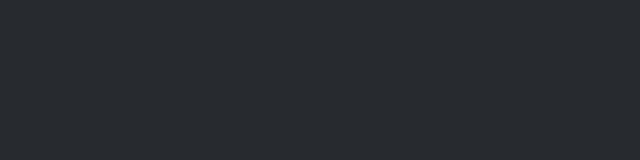
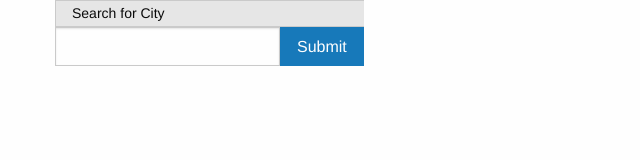
Before and after one commit to michaelf364/06-server-side-apis, a plain HTML site: page index.html in a window 1280 px wide. Shown: the whole page, without its empty margins (0-640 px from the left). Drawn offline with nearby package versions, Linux system fonts and the light colour scheme.

Commit message:
started working with foundation css

```diff
--- a/index.html
+++ b/index.html
@@ -1,22 +1,45 @@
 <!DOCTYPE html>
-<html lang="en">
+<html class="no-js" lang="en">
+
 <head>
     <meta charset="UTF-8">
     <meta name="viewport" content="width=device-width, initial-scale=1.0">
     <title>Weather Dashboard</title>
-    <link rel="stylesheet" href="./Assets/css/bootstrap.min.css">
+    <link rel="stylesheet" href="https://cdn.jsdelivr.net/npm/foundation-sites@6.6.3/dist/css/foundation.min.css"
+        integrity="sha256-ogmFxjqiTMnZhxCqVmcqTvjfe1Y/ec4WaRj/aQPvn+I=" crossorigin="anonymous">
     <link rel="stylesheet" href="./Assets/css/style.css">
 </head>
+
 <body>
     <header>
 
     </header>
-    <aside>
+    <main class="grid-container grid-frame">
+        <div class="grid-x">
+            <div class="grid-y">
+                <div class="cell">
+                    <label for="searchBox" class="input-group-label bold">Search for City</label>
+                    <div class="input-group">
+                        <input class="input-group-field" id="searchBox" type="text">
+                        <div class="input-group-button">
+                            <input type="submit" class="button" value="Submit">
+                        </div>
+                    </div>
+                </div>
+                <div class="cell">
+                    <ul id="city-buttons">
+                    </ul>
+                </div>
+            </div>
+            <div class="grid-y">
 
-    </aside>
-    <main>
+            </div>
+        </div>
+    </main>
+    <script src="https://cdn.jsdelivr.net/npm/foundation-sites@6.6.3/dist/js/foundation.min.js"
+        integrity="sha256-pRF3zifJRA9jXGv++b06qwtSqX1byFQOLjqa2PTEb2o=" crossorigin="anonymous"></script>
 
-    </main>
     <script src="./Assets/js/script.js"></script>
 </body>
+
 </html>
```
Also changed, not shown: package-lock.json (added).
